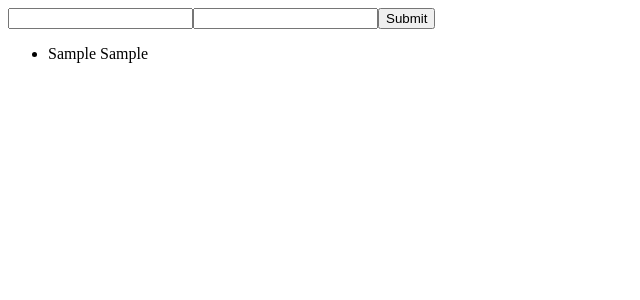
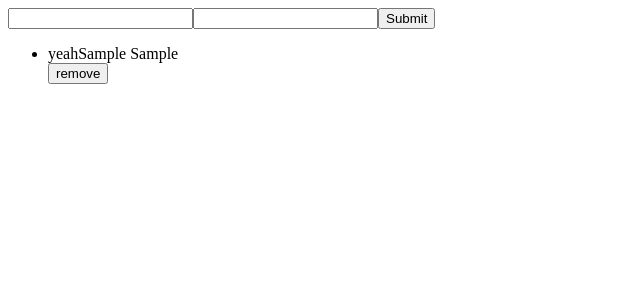
Before and after one commit to jmsevold/first-react-app, a React app: page / in a window 1280 px wide. Both pictures are taken after typing "Sample", "Sample" into the empty fields and a click on the button "Submit". Shown: the top 300 px of the page, without its empty margins (0-640 px from the left). Built offline with nearby package versions, Linux system fonts and the light colour scheme.

Commit message:
add key by index

```diff
--- a/form.js
+++ b/form.js
@@ -36,14 +36,17 @@ class Form extends React.Component {
 }
 
 
-var List = (props) =>{
+const List = (props) =>{
 
   // unmount(){
 
   // }
-  let names = props.people.map((person)=>{
+  let names = props.people.map((person,index)=>{
     return(
-      <li key={Math.random()}>{person.firstName} {person.lastName}</li>
+      <div>
+        <li key={index}>yeah{person.firstName} {person.lastName}</li>
+        <button>remove</button>
+      </div>
     );
   });
 
```
